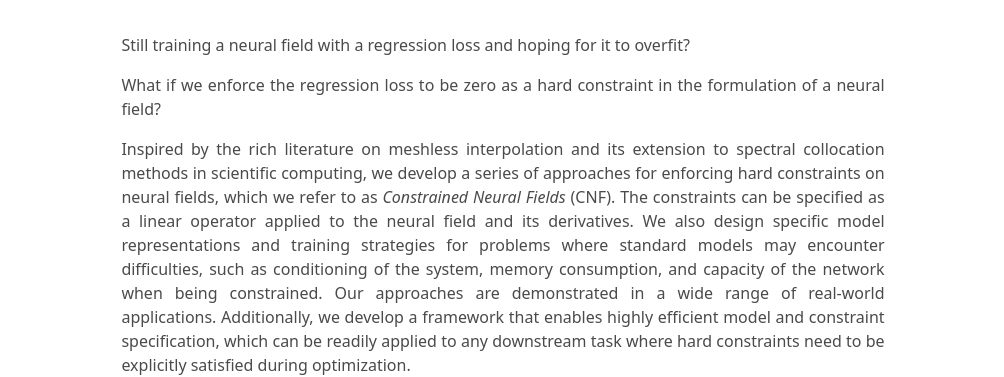
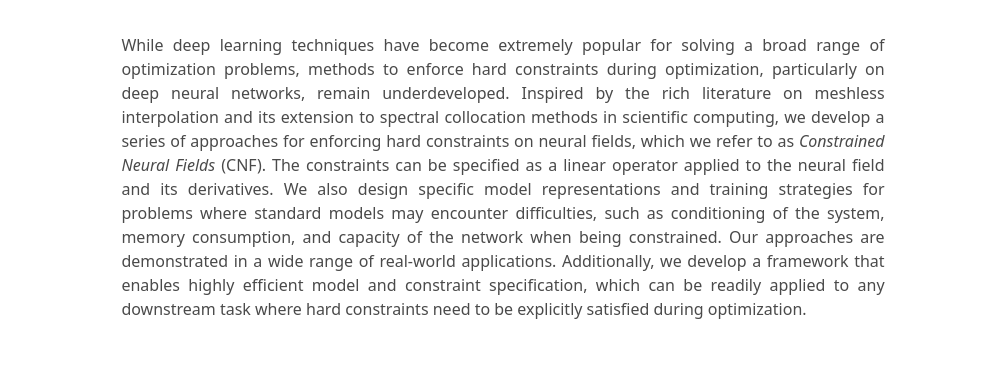
Before and after one commit to zfc946/CNF.github.io, a plain HTML site: page index.html in a window 1280 px wide. Shown: the part 430-807 px from the top of the page, without its empty margins (137-1141 px from the left). Drawn offline with nearby package versions, Linux system fonts and the light colour scheme; some packages are replaced by stand-ins of ours; a script that the page names is missing; some icons are missing.

Commit message:
update html

```diff
--- a/index.html
+++ b/index.html
@@ -135,10 +135,11 @@
       <div class="column is-four-fifths">
         <!-- <h2 class="title is-3">Abstract</h2> -->
         <div class="content has-text-justified">
-<!--             While deep learning techniques have become extremely popular for solving a broad range of optimization problems, methods to enforce hard constraints during optimization, particularly on deep neural networks, remain underdeveloped. -->
-          <p>Still training a neural field with a regression loss and hoping for it to overfit?</p>
-          <p>What if we enforce the regression loss to be zero as a hard constraint in the formulation of a neural field?</p>
+          <!-- <p><b>Still training a neural field with a regression loss and hoping for it to overfit?</b></p> -->
+          <!-- <p><b>What if we enforce the regression loss to be zero as a hard constraint in the formulation of a neural field?</b></p> -->
+          <!-- <p>Still training a neural field with a regression loss and hoping for it to overfit? We <b>enforce the regression loss to be zero as a hard constraint</b> in the formulation of a neural field.</p> -->
           <p>
+            While deep learning techniques have become extremely popular for solving a broad range of optimization problems, methods to enforce hard constraints during optimization, particularly on deep neural networks, remain underdeveloped.
             Inspired by the rich literature on meshless interpolation and its extension to spectral collocation methods in scientific computing,
             we develop a series of approaches for enforcing hard constraints on neural fields, which we refer to as <em>Constrained Neural Fields</em> (CNF). The constraints can be specified as a linear operator applied to the neural field and its derivatives.
             We also design specific model representations and training strategies for problems where standard models may encounter difficulties, such as conditioning of the system, memory consumption, and capacity of the network when being constrained.
```
